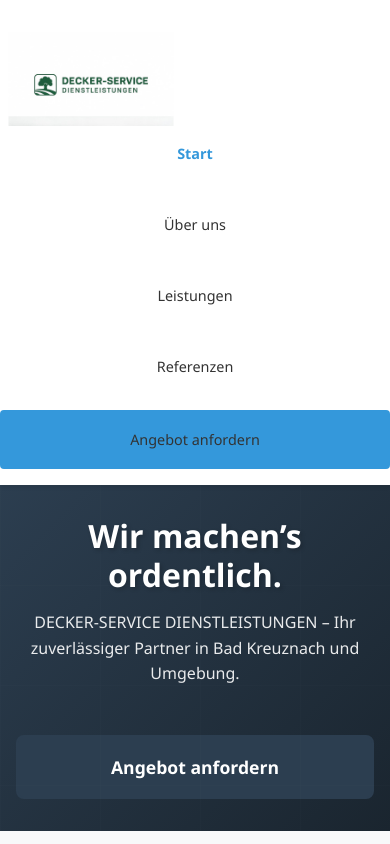
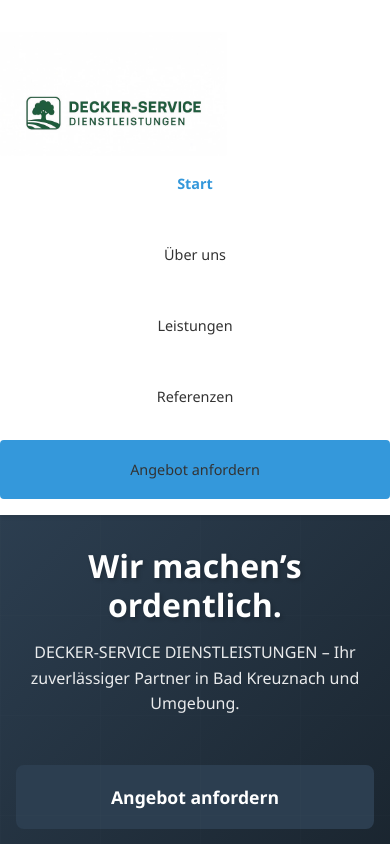
Before and after one commit to verteilerdeckerservice-beep/deckerservicewebsite.github.io, a plain HTML site: page index.html in a window 390 px wide. Shown: the top 844 px of the page. Drawn offline with Linux system fonts and the light colour scheme.

Commit message:
Änderung

```diff
--- a/css/styles.css
+++ b/css/styles.css
@@ -155,20 +155,20 @@ a:hover {
   background-color: white;
   padding: var(--spacing-sm);
   padding-bottom: 0;
-  height: 160px;
+  height: 200px;
   overflow: hidden;
 }
 
 .logo-placeholder.logo-primary .logo {
-  max-height: 150px;
+  max-height: 180px;
   max-width: none;
   height: auto;
   width: auto;
   object-fit: contain;
   display: block;
-  transform: scale(1.4);
+  transform: scale(1.6);
   transform-origin: top center;
-  margin-bottom: -30px;
+  margin-bottom: -40px;
 }
 
 .logo-placeholder .placeholder-content {
@@ -469,14 +469,14 @@ a:hover {
   }
 
   .logo-placeholder.logo-primary {
-    height: 130px;
+    height: 160px;
   }
 
   .logo-placeholder.logo-primary .logo {
-    max-height: 120px;
-    transform: scale(1.2);
+    max-height: 150px;
+    transform: scale(1.4);
     transform-origin: top center;
-    margin-bottom: -20px;
+    margin-bottom: -30px;
   }
 
   .logo-placeholder.logo-secondary {
@@ -520,14 +520,14 @@ a:hover {
   }
 
   .logo-placeholder.logo-primary {
-    height: 110px;
+    height: 140px;
   }
 
   .logo-placeholder.logo-primary .logo {
-    max-height: 100px;
-    transform: scale(1.1);
+    max-height: 130px;
+    transform: scale(1.3);
     transform-origin: top center;
-    margin-bottom: -15px;
+    margin-bottom: -25px;
   }
 
   .logo-placeholder.logo-secondary {
```
